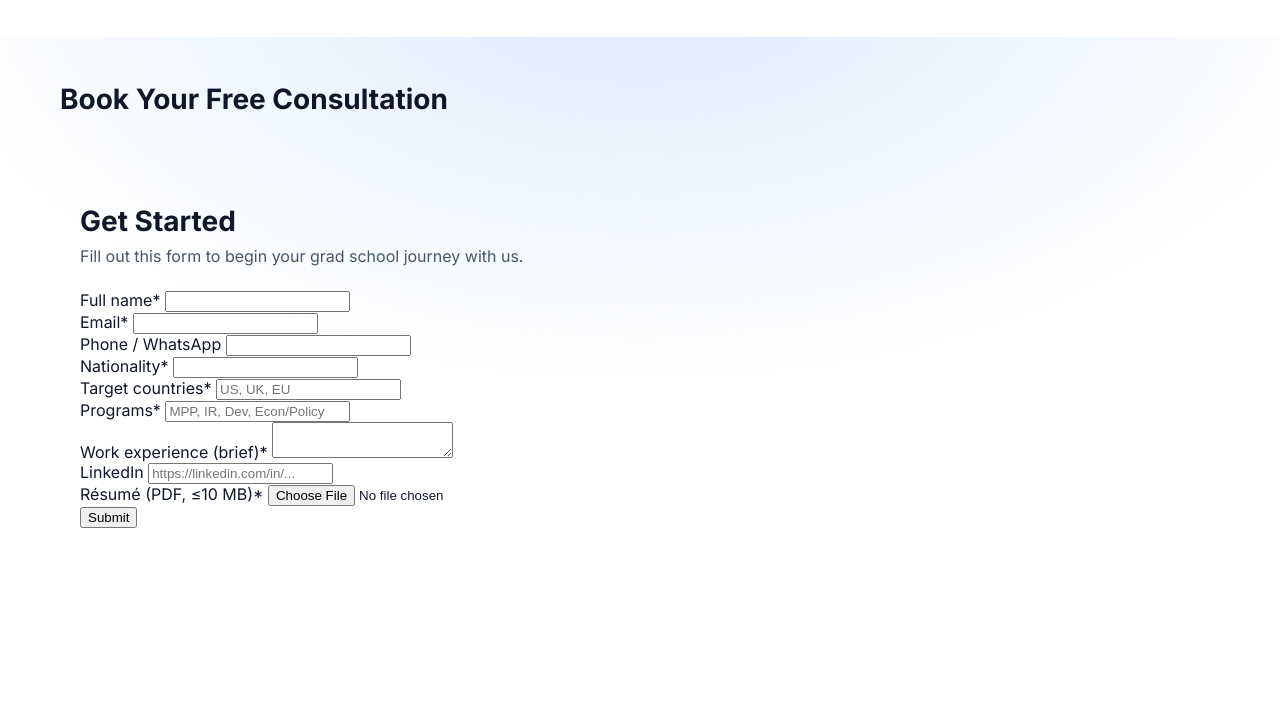
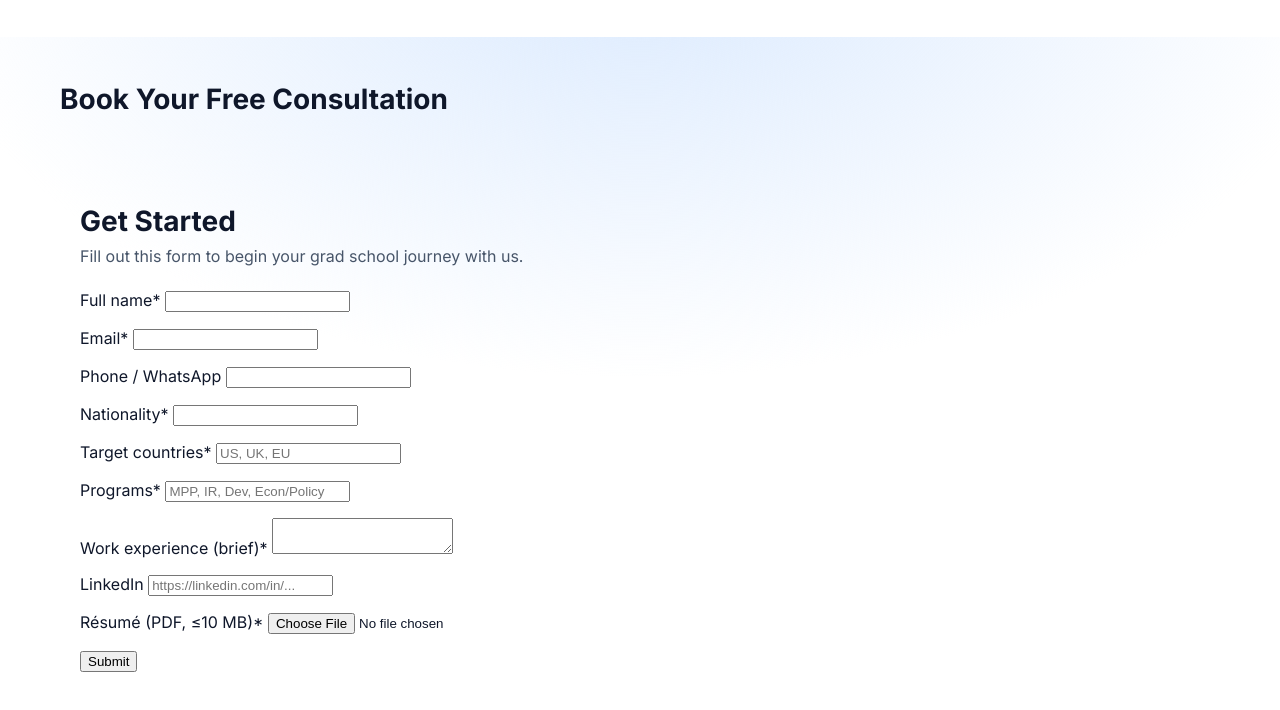
Before and after one commit to anubhabhatia/MyGradMentor, a plain HTML site: page index.html in a window 1280 px wide. Shown: the part 3963-4673 px from the top of the page. Before the commit the page ends 4619 px from the top, so only its background shows below. Drawn offline with Linux system fonts and the light colour scheme.

Commit message:
Update index.html

```diff
--- a/index.html
+++ b/index.html
@@ -95,15 +95,15 @@ footer{margin-top:20px}
       <input type="hidden" name="form-name" value="mygradmentor-intake" />
       <input type="text" name="bot-field" style="display:none" tabindex="-1" autocomplete="off" />
 
-      <label>Full name* <input name="name" required ></label> <br>
-      <label>Email* <input type="email" name="email" required></label> <br>
-      <label>Phone / WhatsApp <input name="phone"></label> <br>
-      <label>Nationality* <input name="nationality" required></label> <br>
-      <label>Target countries* <input name="target_countries" placeholder="US, UK, EU" required></label> <br>
-      <label>Programs* <input name="programs" placeholder="MPP, IR, Dev, Econ/Policy" required></label> <br>
-      <label>Work experience (brief)* <textarea name="work_ex" required></textarea></label> <br>
-      <label>LinkedIn <input type="url" name="linkedin" placeholder="https://linkedin.com/in/..."></label> <br>
-      <label>Résumé (PDF, ≤10 MB)* <input type="file" name="resume" accept="application/pdf" required></label> <br>
+      <p <label>Full name* <input name="name" required ></label> <br> </p>
+      <p <label>Email* <input type="email" name="email" required></label> <br> </p>
+      <p <label>Phone / WhatsApp <input name="phone"></label> <br> </p>
+      <p <label>Nationality* <input name="nationality" required></label> <br> </p>
+      <p <label>Target countries* <input name="target_countries" placeholder="US, UK, EU" required></label> <br> </p>
+      <p <label>Programs* <input name="programs" placeholder="MPP, IR, Dev, Econ/Policy" required></label> <br> </p>
+      <p <label>Work experience (brief)* <textarea name="work_ex" required></textarea></label> <br> </p>
+      <p <label>LinkedIn <input type="url" name="linkedin" placeholder="https://linkedin.com/in/..."></label> <br> </p>
+      <p <label>Résumé (PDF, ≤10 MB)* <input type="file" name="resume" accept="application/pdf" required></label> <br> </p>
 
       <button type="submit">Submit</button>
     </form>
```
